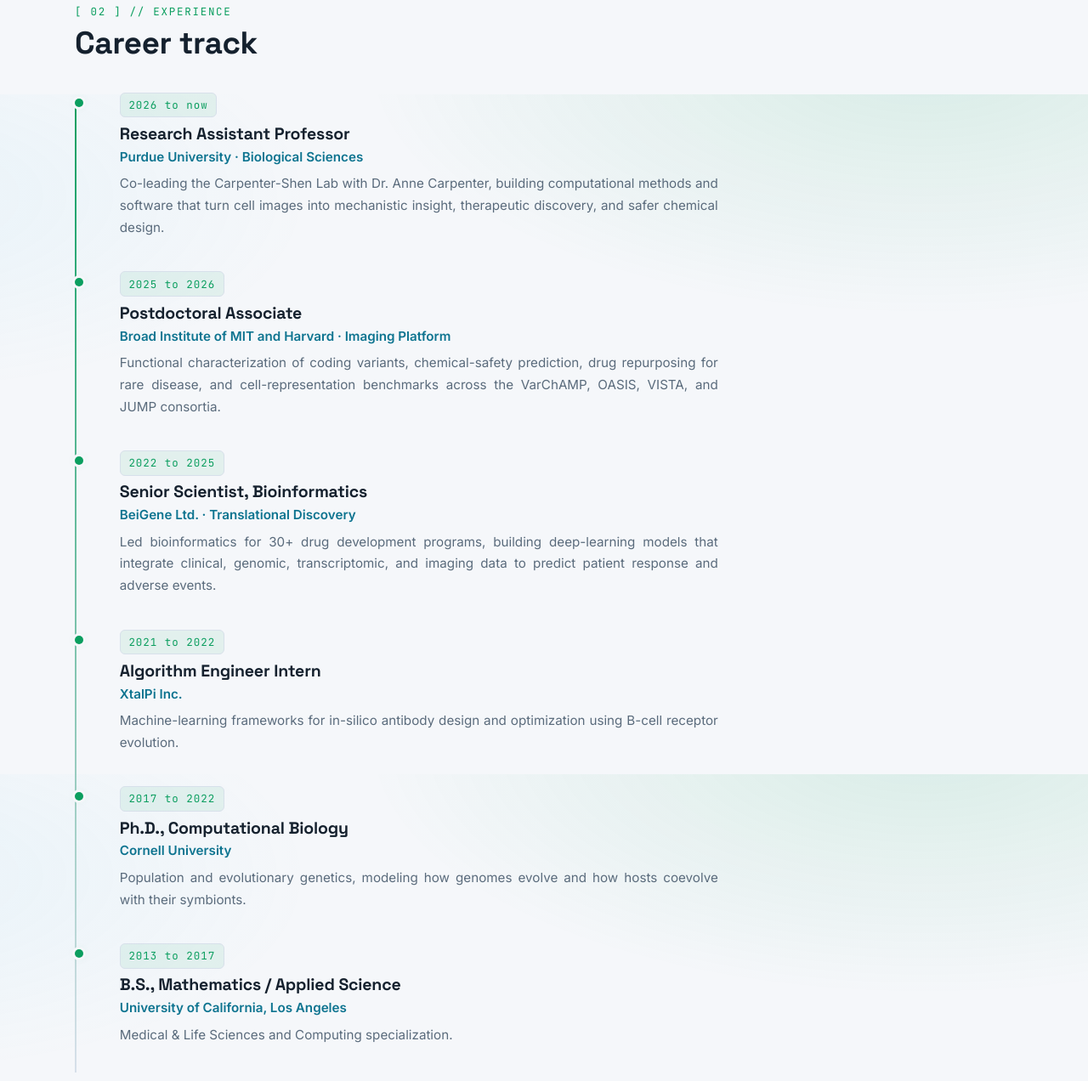
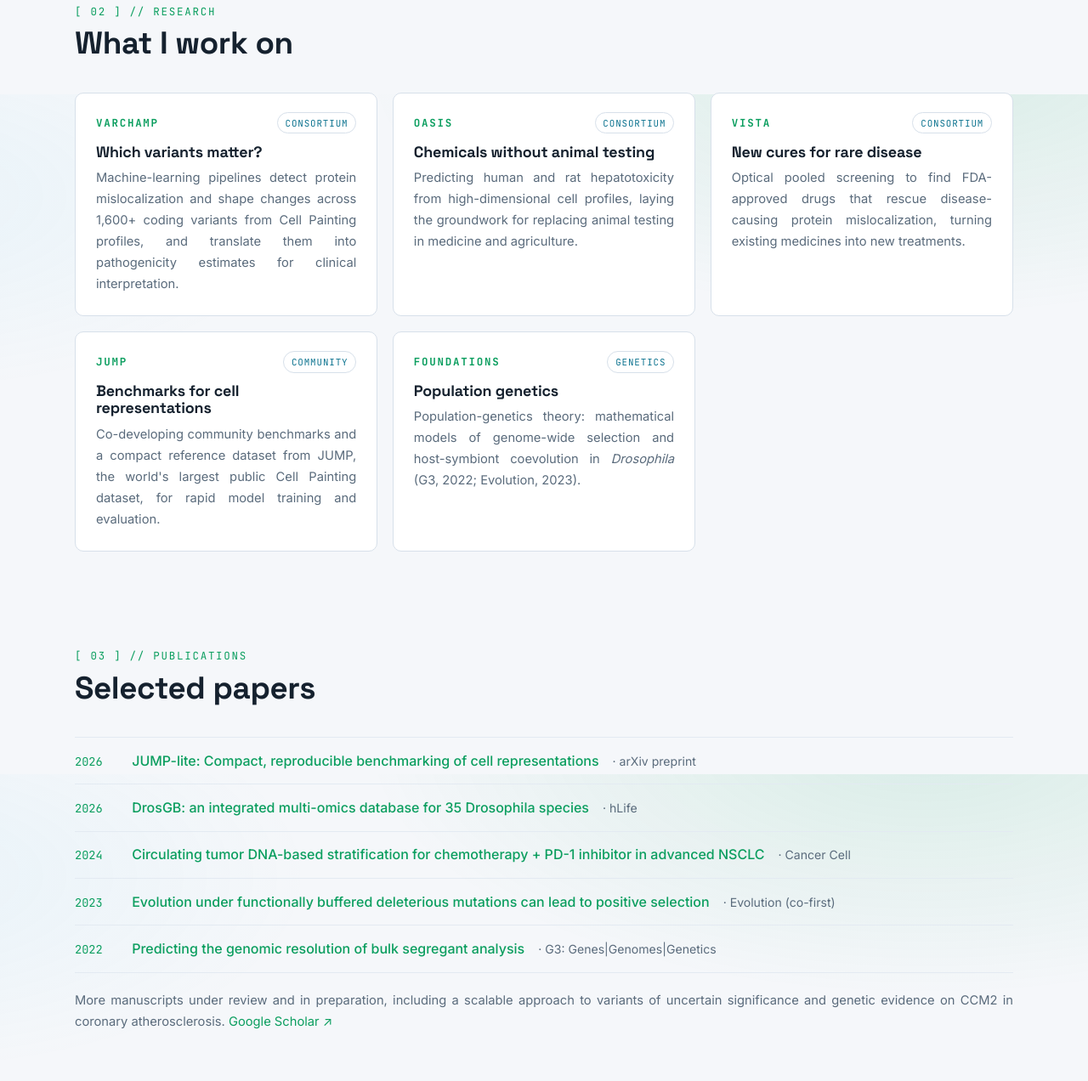
Before and after one commit to runxi-shen/homepage, a plain HTML site: page index.html in a window 1280 px wide. Shown: the part 1489-2761 px from the top of the page at 85% size. Drawn offline with Linux system fonts and the light colour scheme.

Commit message:
Streamline homepage and include SBI2 panel appearance

```diff
--- a/index.html
+++ b/index.html
@@ -90,7 +90,6 @@
     <a class="brand" href="#top">runxi<span class="brand-cursor">_</span></a>
     <nav class="nav" aria-label="main">
       <a href="#about">About</a>
-      <a href="#experience">Experience</a>
       <a href="#research">Research</a>
       <a href="#publications">Papers</a>
       <a href="#talks">Talks</a>
@@ -162,68 +161,10 @@
     </div>
   </section>
 
-  <!-- ── EXPERIENCE ───────────────────────────────────── -->
-  <section class="section" id="experience">
-    <div class="section-head">
-      <p class="eyebrow">[ 02 ] // EXPERIENCE</p>
-      <h2>Career track</h2>
-    </div>
-    <ol class="timeline">
-      <li class="tl-item">
-        <span class="tl-years">2026 to now</span>
-        <div class="tl-body">
-          <h3>Research Assistant Professor</h3>
-          <p class="tl-org">Purdue University · Biological Sciences</p>
-          <p class="tl-desc">Co-leading the Carpenter-Shen Lab with Dr. Anne Carpenter, building computational methods and software that turn cell images into mechanistic insight, therapeutic discovery, and safer chemical design.</p>
-        </div>
-      </li>
-      <li class="tl-item">
-        <span class="tl-years">2025 to 2026</span>
-        <div class="tl-body">
-          <h3>Postdoctoral Associate</h3>
-          <p class="tl-org">Broad Institute of MIT and Harvard · Imaging Platform</p>
-          <p class="tl-desc">Functional characterization of coding variants, chemical-safety prediction, drug repurposing for rare disease, and cell-representation benchmarks across the VarChAMP, OASIS, VISTA, and JUMP consortia.</p>
-        </div>
-      </li>
-      <li class="tl-item">
-        <span class="tl-years">2022 to 2025</span>
-        <div class="tl-body">
-          <h3>Senior Scientist, Bioinformatics</h3>
-          <p class="tl-org">BeiGene Ltd. · Translational Discovery</p>
-          <p class="tl-desc">Led bioinformatics for 30+ drug development programs, building deep-learning models that integrate clinical, genomic, transcriptomic, and imaging data to predict patient response and adverse events.</p>
-        </div>
-      </li>
-      <li class="tl-item">
-        <span class="tl-years">2021 to 2022</span>
-        <div class="tl-body">
-          <h3>Algorithm Engineer Intern</h3>
-          <p class="tl-org">XtalPi Inc.</p>
-          <p class="tl-desc">Machine-learning frameworks for in-silico antibody design and optimization using B-cell receptor evolution.</p>
-        </div>
-      </li>
-      <li class="tl-item">
-        <span class="tl-years">2017 to 2022</span>
-        <div class="tl-body">
-          <h3>Ph.D., Computational Biology</h3>
-          <p class="tl-org">Cornell University</p>
-          <p class="tl-desc">Population and evolutionary genetics, modeling how genomes evolve and how hosts coevolve with their symbionts.</p>
-        </div>
-      </li>
-      <li class="tl-item">
-        <span class="tl-years">2013 to 2017</span>
-        <div class="tl-body">
-          <h3>B.S., Mathematics / Applied Science</h3>
-          <p class="tl-org">University of California, Los Angeles</p>
-          <p class="tl-desc">Medical &amp; Life Sciences and Computing specialization.</p>
-        </div>
-      </li>
-    </ol>
-  </section>
-
   <!-- ── RESEARCH ─────────────────────────────────────── -->
   <section class="section" id="research">
     <div class="section-head">
-      <p class="eyebrow">[ 03 ] // RESEARCH</p>
+      <p class="eyebrow">[ 02 ] // RESEARCH</p>
       <h2>What I work on</h2>
     </div>
     <div class="card-grid">
@@ -258,7 +199,7 @@
   <!-- ── PUBLICATIONS ─────────────────────────────────── -->
   <section class="section" id="publications">
     <div class="section-head">
-      <p class="eyebrow">[ 04 ] // PUBLICATIONS</p>
+      <p class="eyebrow">[ 03 ] // PUBLICATIONS</p>
       <h2>Selected papers</h2>
     </div>
     <ul class="papers">
@@ -295,7 +236,7 @@
   <!-- ── TALKS ────────────────────────────────────────── -->
   <section class="section" id="talks">
     <div class="section-head">
-      <p class="eyebrow">[ 05 ] // TALKS</p>
+      <p class="eyebrow">[ 04 ] // TALKS</p>
       <h2>Talks &amp; presentations</h2>
     </div>
     <p class="talks-note talks-archive">Slides and the full archive: <a href="https://runxi-shen.github.io/talks/" target="_blank" rel="noopener">runxi-shen.github.io/talks ↗</a></p>
@@ -336,13 +277,20 @@
         </div>
         <a class="talk-link" href="https://www.youtube.com/watch?v=ShVcxNujQEU&amp;list=PLVgoJ4a3o9I-bxmN-erflwbJDtx71iojf&amp;t=56m35s" target="_blank" rel="noopener">Watch ↗</a>
       </li>
+      <li>
+        <span class="talk-index mono">05</span>
+        <div>
+          <h3>AI Today: The Good, the Bad, and the Ugly</h3>
+          <p class="talk-event">SBI2 2026 AI Colloquium · Invited panelist · Boston, MA, Nov 2026</p>
+        </div>
+      </li>
     </ol>
   </section>
 
   <!-- ── PROJECTS ─────────────────────────────────────── -->
   <section class="section" id="projects">
     <div class="section-head">
-      <p class="eyebrow">[ 06 ] // PROJECTS</p>
+      <p class="eyebrow">[ 05 ] // PROJECTS</p>
       <h2>Open source &amp; experiments</h2>
     </div>
     <div class="card-grid">
@@ -371,7 +319,7 @@
     <!-- beyond the bench -->
     <div class="beyond panel">
       <div class="beyond-text">
-        <p class="eyebrow">[ 07 ] // BEYOND THE BENCH</p>
+        <p class="eyebrow">[ 06 ] // BEYOND THE BENCH</p>
         <h2>Now &amp; off duty</h2>
         <ul class="now-list">
           <li>Building the Carpenter-Shen Lab at Purdue: people, protocols, and pipelines.</li>
@@ -389,7 +337,7 @@
   <!-- ── CONTACT ──────────────────────────────────────── -->
   <section class="section contact" id="contact">
     <div class="section-head">
-      <p class="eyebrow">[ 08 ] // CONTACT</p>
+      <p class="eyebrow">[ 07 ] // CONTACT</p>
       <h2>Let's build something</h2>
     </div>
     <p class="contact-lead">Collaborations, students, media, or just a good fishing tip: my inbox is open.</p>
--- a/style.css
+++ b/style.css
@@ -81,7 +81,6 @@ h1, h2, h3 { font-family: 'Space Grotesk', 'Inter', sans-serif; line-height: 1.1
 .hero-tagline,
 .hero-sub,
 .about-text p,
-.tl-desc,
 .card p,
 .section-note,
 .now-list li,
@@ -350,41 +349,6 @@ h1, h2, h3 { font-family: 'Space Grotesk', 'Inter', sans-serif; line-height: 1.1
 .about-facts dd { font-size: 0.92rem; }
 .about-facts dd a { border-bottom: 1px solid var(--accent); }
 
-/* ── timeline ── */
-.timeline { list-style: none; position: relative; padding-left: 1.5rem; }
-.timeline::before {
-  content: "";
-  position: absolute;
-  left: 0; top: 0.4rem; bottom: 0.4rem;
-  width: 2px;
-  background: linear-gradient(var(--accent), var(--line));
-}
-.tl-item { position: relative; padding: 0 0 2.4rem 1.8rem; }
-.tl-item::before {
-  content: "";
-  position: absolute;
-  left: -1.5rem; top: 0.45rem;
-  width: 10px; height: 10px;
-  border-radius: 50%;
-  background: var(--accent);
-  box-shadow: 0 0 0 3px var(--bg), 0 0 10px var(--glow);
-}
-.tl-years {
-  font-family: 'JetBrains Mono', monospace;
-  font-size: 0.78rem;
-  letter-spacing: 0.08em;
-  color: var(--accent);
-  background: var(--chip-bg);
-  border: 1px solid var(--line);
-  border-radius: 6px;
-  padding: 0.2rem 0.6rem;
-  display: inline-block;
-  margin-bottom: 0.55rem;
-}
-.tl-body h3 { font-size: 1.22rem; }
-.tl-org { color: var(--accent-2); font-weight: 600; font-size: 0.95rem; margin: 0.15rem 0 0.35rem; }
-.tl-desc { color: var(--muted); font-size: 0.95rem; max-width: 44rem; }
-
 /* ── cards ── */
 .card-grid {
   display: grid;
```
